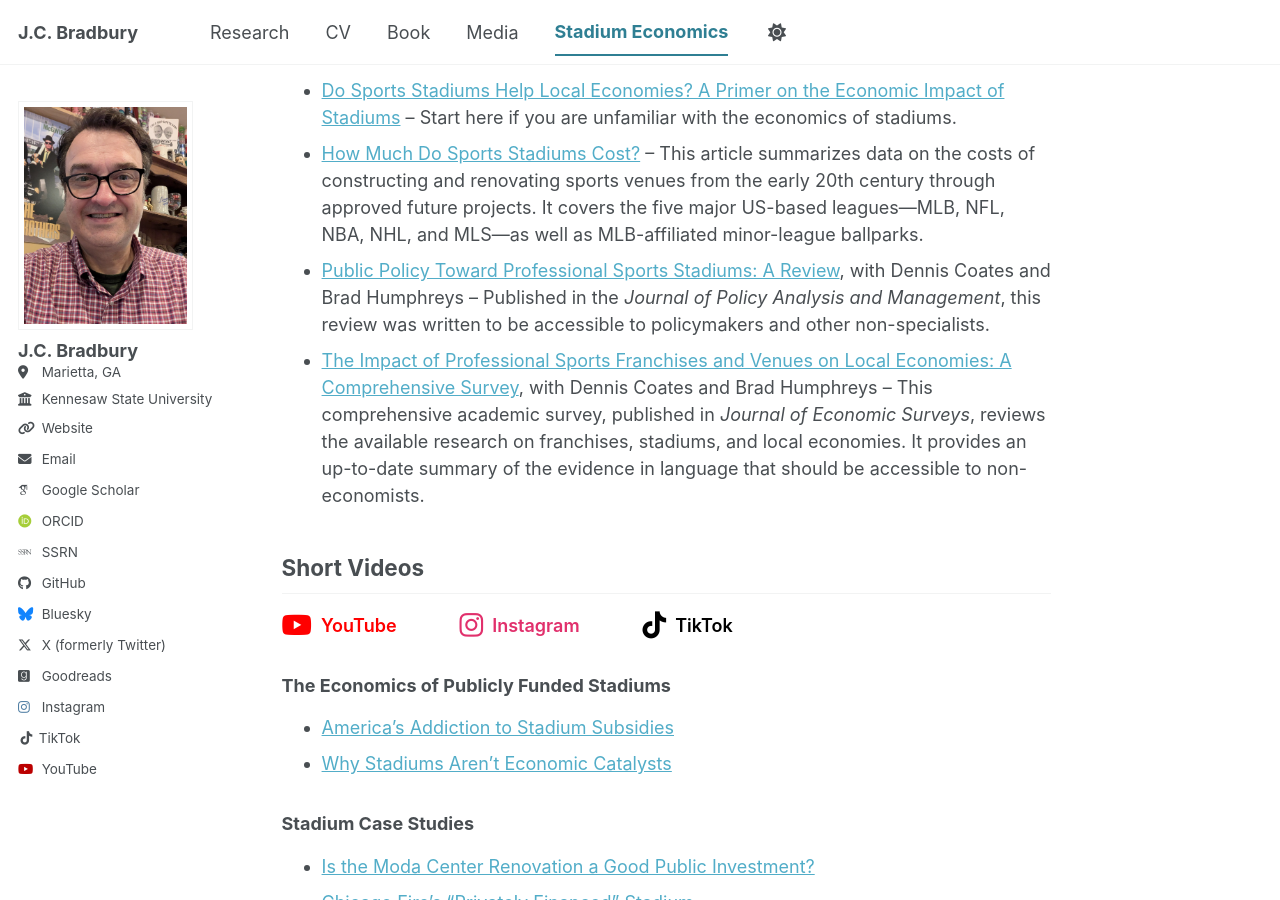
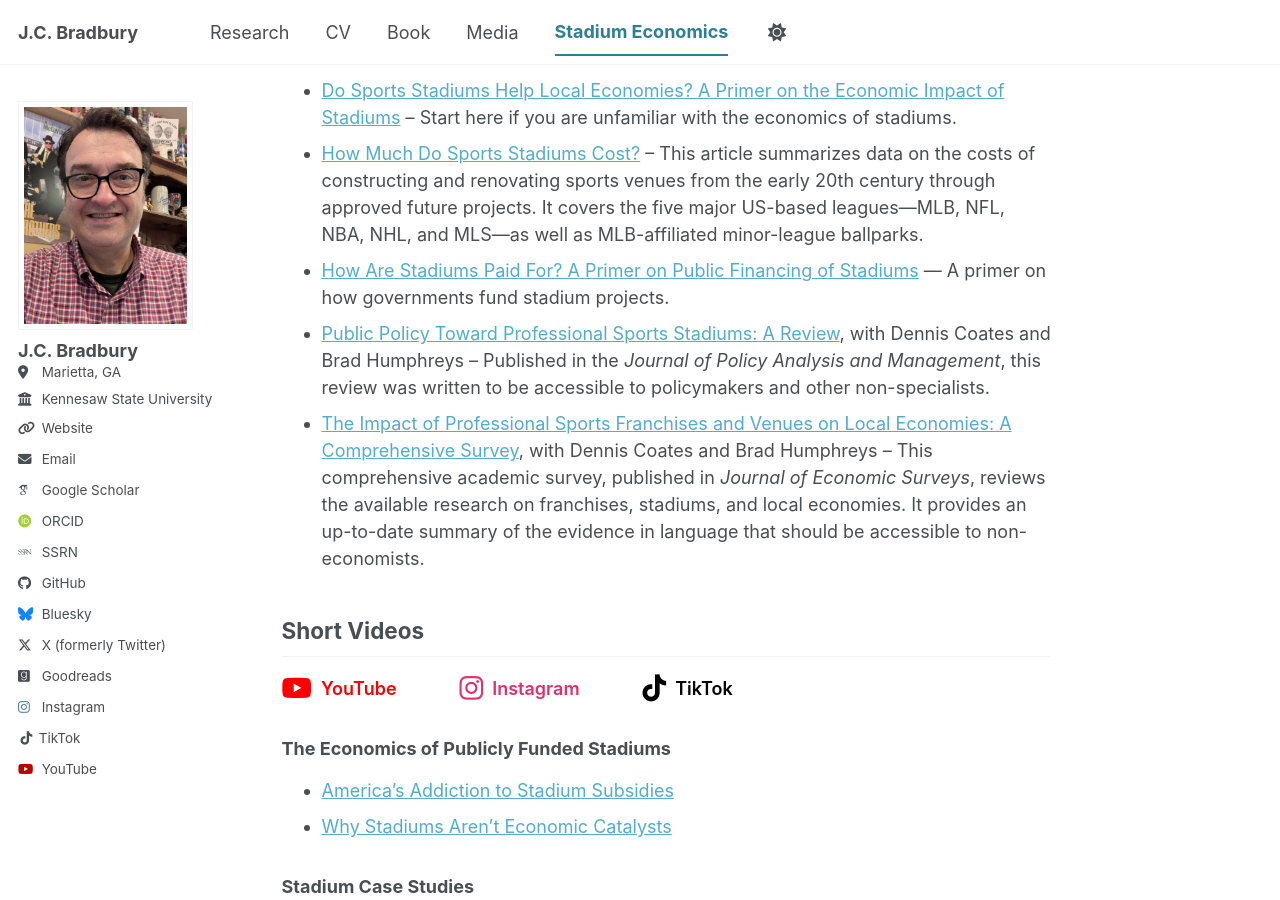
Before and after one commit to jcbradbury/jcbradbury.github.io, a Jekyll site: the page built from _pages/stadium-economics.md, in a window 1280 px wide and 900 px high, scrolled down 579 px. Built offline with Jekyll 4.4.1, drawn with Linux system fonts in a browser that asks for light colours; some web fonts are replaced; a script bundle is joined from its source files by our own code; library files that are not in the unit come from our copies.

Commit message:
Update stadium-economics.md

```diff
--- a/_pages/stadium-economics.md
+++ b/_pages/stadium-economics.md
@@ -28,6 +28,7 @@ Stadium financing involves economic and public-policy issues that can be difficu
 
 - [Do Sports Stadiums Help Local Economies? A Primer on the Economic Impact of Stadiums](/stadium-economic-impact/) --  Start here if you are unfamiliar with the economics of stadiums.
 - [How Much Do Sports Stadiums Cost?](/stadium-costs/) --  This article summarizes data on the costs of constructing and renovating sports venues from the early 20th century through approved future projects. It covers the five major US-based leagues---MLB, NFL, NBA, NHL, and MLS---as well as MLB-affiliated minor-league ballparks.
+- [How Are Stadiums Paid For? A Primer on Public Financing of Stadiums](/stadium-financing/) — A primer on how governments fund stadium projects.
 - [Public Policy Toward Professional Sports Stadiums: A Review](https://onlinelibrary.wiley.com/doi/full/10.1002/pam.22534), with Dennis Coates and Brad Humphreys -- Published in the *Journal of Policy Analysis and Management*, this review was written to be accessible to policymakers and other non-specialists.
 - [The Impact of Professional Sports Franchises and Venues on Local Economies: A Comprehensive Survey](https://onlinelibrary.wiley.com/doi/10.1111/joes.12533), with Dennis Coates and Brad Humphreys -- This comprehensive academic survey, published in  *Journal of Economic Surveys*,  reviews the available research on franchises, stadiums, and local economies. It provides an up-to-date summary of the evidence in language that should be accessible to non-economists.
 
```
